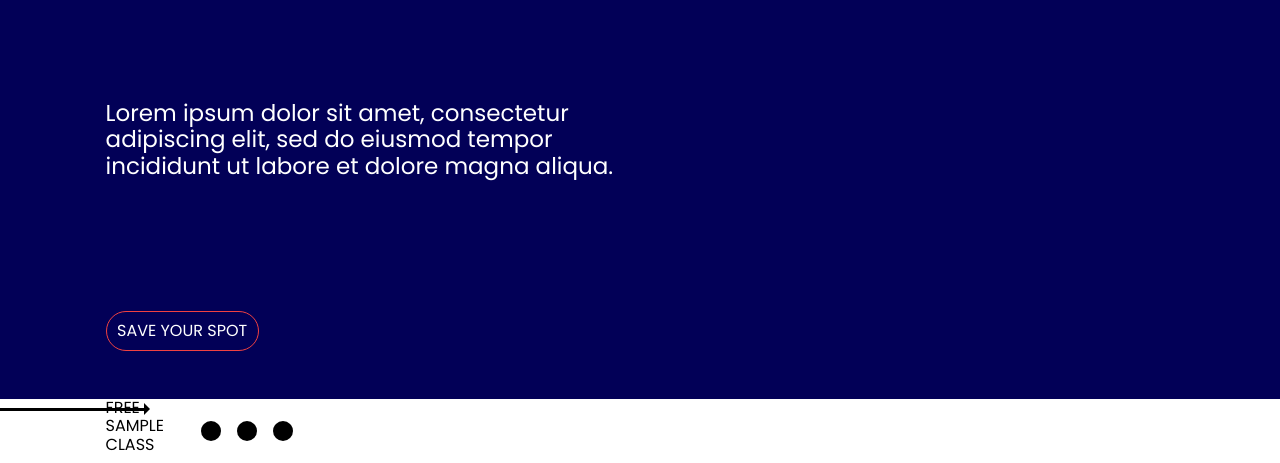
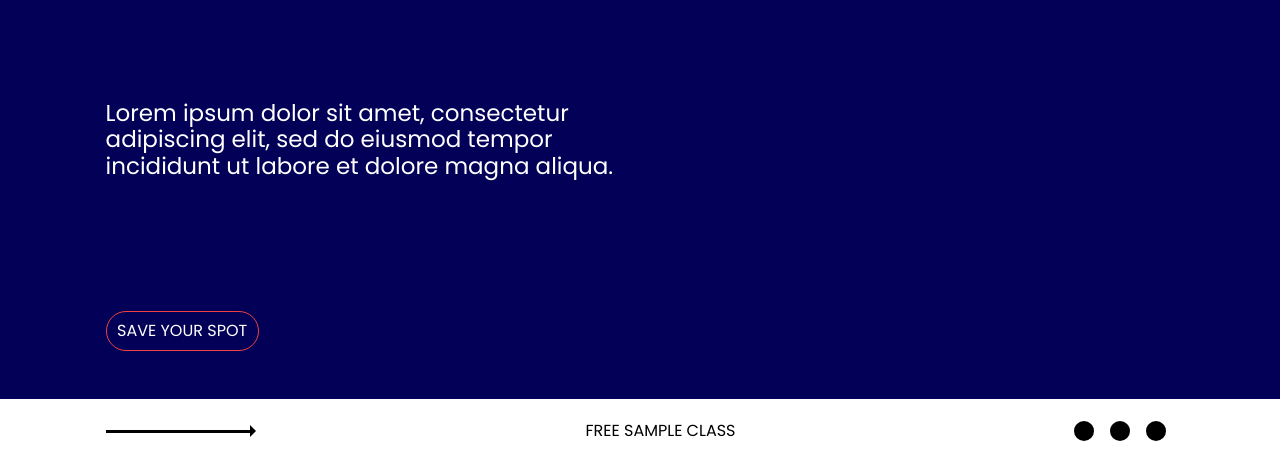
Before and after one commit to mayarazan/my, a plain HTML site: page index.html in a window 1280 px wide. Shown: the part 337-800 px from the top of the page. Drawn offline with Linux system fonts and the light colour scheme.

Commit message:
Update index.html

```diff
--- a/index.html
+++ b/index.html
@@ -43,7 +43,9 @@
       </div>
       <div class="pht"><div class="pht1"></div> </div>
       <div class="foot">
-                  <div class="line">
+            <div class="foot0" >
+
+         <div class="line">
                      <div class="line1"></div>
                      <div class="trngl"></div>
                   </div>
@@ -54,8 +56,8 @@
                     <span class="pt"></span>
                     <span class="pt"></span>
                   </div>
-      </div>
-
+            </div>
+</div>
    </div>
 
 
```
